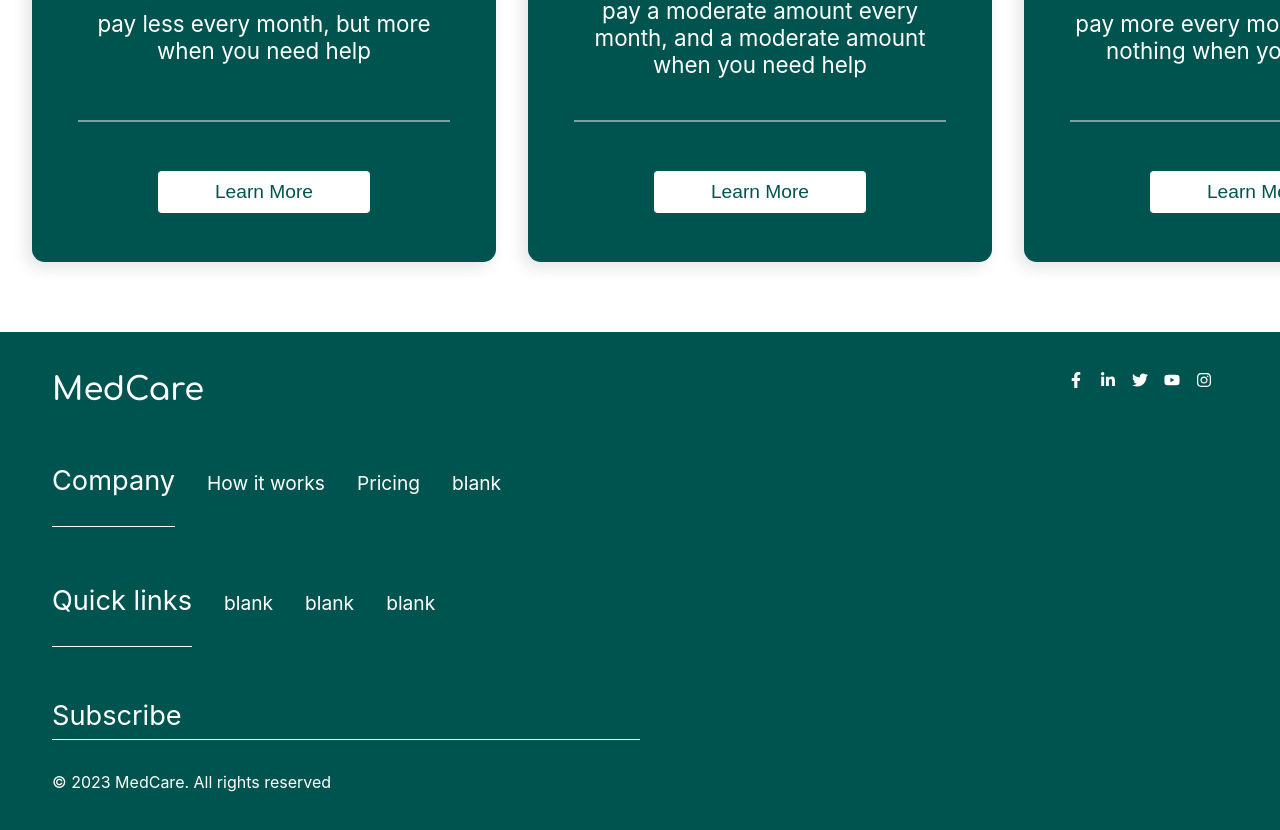
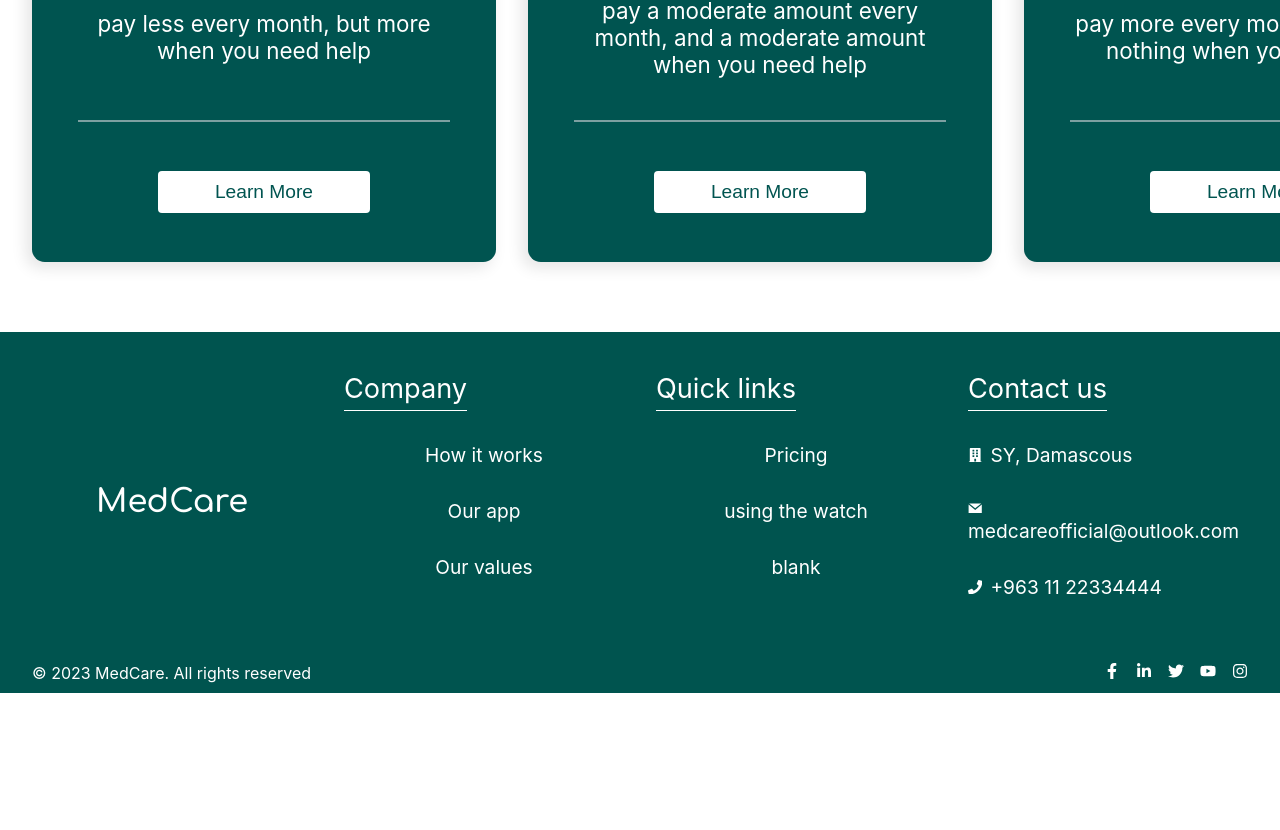
Before and after one commit to mohamad-alkaadi/MedCare, a React (Create React App) app in the folder final_last-version/: page / in a window 1280 px wide. Shown: the part 4307-5137 px from the top of the page. After the commit the page ends 5000 px from the top, so only its background shows below. Built offline with nearby package versions, Linux system fonts and the light colour scheme; a web font is replaced by a local one.

Commit message:
finished footer

```diff
--- a/final_last-version/src/common/Footer.js
+++ b/final_last-version/src/common/Footer.js
@@ -1,5 +1,6 @@
 import React,{useEffect,useState,useRef} from 'react'
-import {FaArrowRight,FaFacebookF,FaLinkedinIn,FaYoutube,FaInstagram,FaTwitter} from 'react-icons/fa'
+import {FaArrowRight,FaFacebookF,FaLinkedinIn,FaYoutube,FaInstagram,FaTwitter,FaHome,FaBuilding,FaPhone} from 'react-icons/fa'
+import {GrMail} from 'react-icons/gr'
 import './css/footer.css'
 
 function useWindowSize(){
@@ -28,46 +29,23 @@ const Footer = () => {
                 <div className='footer-company-links'>
                     <div className='footer-company-title'>Company</div>
                     <div className='footer-links'><a className='footer-link footer-company-one' href='/'>How it works</a></div>
-                    <div className='footer-links'><a className='footer-link footer-company-two' href='/'>Pricing</a></div>
-                    <div className='footer-links'><a className='footer-link footer-company-three' href='/'>blank</a></div>
+                    <div className='footer-links'><a className='footer-link footer-company-two' href='/'>Our app</a></div>
+                    <div className='footer-links'><a className='footer-link footer-company-three' href='/'>Our values</a></div>
                 </div>
 
                 <div className='footer-quick-links'>
                     <div className='footer-quick-title'>Quick links</div>
-                    <div className='footer-links'><a className='footer-link footer-quick-one' href='/'>blank</a></div>
-                    <div className='footer-links'><a className='footer-link footer-quick-two' href='/'>blank</a></div>
+                    <div className='footer-links'><a className='footer-link footer-quick-one' href='/'>Pricing</a></div>
+                    <div className='footer-links'><a className='footer-link footer-quick-two' href='/'>using the watch</a></div>
                     <div className='footer-links'><a className='footer-link footer-quick-three' href='/'>blank</a></div>
                 </div>
-            {width>1581?
-                    <div className='footer-subscribe'>
-                        <div className='subscribe-title'>Subscribe</div>
-                        <div className='footer-subscribe-box'>
-                            <input type="text" className='footer-subscribe-input' placeholder='Get product updates'/>
-                            <button className='footer-sub-button'><FaArrowRight className='footer-arrow'/></button>
-                        </div>
-                    </div>
-                :
-                    <div className='footer-subscribe'>
-                        <div class="sub-hidden field">
-                            <input type="input" className="sub-hidden-input" placeholder="Subscribe" name="subscribe" id='subscribe'/>
-                            <label for="subscribe" className="sub-hidden-label">Subscribe</label>
-                            <button className='sub-hid-button'><FaArrowRight className='footer-arrow'/></button>
-                        </div>
+                <div className='footer-contact-us'>
+                    <div className='footer-contact-title'>Contact us</div>
+                    <div className='footer-contact'><FaBuilding className='contact-icon'/><a>SY, Damascous</a></div>
+                    <div className='footer-contact'><GrMail className='contact-icon'/><a href='mailto: medcareofficial@outlook.com'>medcareofficial@outlook.com</a></div>
+                    <div className='footer-contact'><FaPhone className='contact-icon'/><a href='tel:+963112233444'>+963 11 22334444</a></div>
+                </div>
 
-                    </div>}
-
-
-
-
-
-
-                {/* <div className='footer-subscribe'>
-                    <div className='subscribe-title'>Subscribe</div>
-                    <div className='footer-subscribe-box'>
-                        <input type="text" className='footer-subscribe-input' placeholder='Get product updates'/>
-                        <button className='footer-sub-button'><FaArrowRight className='footer-arrow'/></button>
-                    </div>
-                </div> */}
 
                 <div className='footer-copyright'>
                     © 2023 MedCare. All rights reserved
--- a/final_last-version/src/common/css/footer.css
+++ b/final_last-version/src/common/css/footer.css
@@ -2,7 +2,7 @@
     background-color: #00544f;
 }
 .footer{
-    padding: 40px 20px;
+    padding: 40px 0px 10px 0px;
     grid-template-rows: repeat(1fr,5);
 }
 
@@ -22,7 +22,10 @@
 .footer-quick-links{
     grid-column: span 3;
 }
-.footer-company-title , .footer-quick-title,.subscribe-title{
+.footer-contact-us{
+    grid-column: span 3;
+}
+.footer-company-title , .footer-quick-title,.footer-contact-title{
     justify-self: start;
     font-size: 1.7rem;
     color: #fff;
@@ -30,10 +33,7 @@
     width: fit-content;
     padding-bottom: 5px;
 }
-.subscribe-title{
-    border-bottom: 1px solid #fff;
-    height: fit-content;
-}
+
 .footer-links{
     justify-self: center;
     margin: 2rem 0;
@@ -44,19 +44,21 @@
     color: #fff;
 }
 
-.footer-subscribe{
-    grid-column: span 3;
-    display: grid;
+.footer-contact a{
+    text-decoration: none;
+    color:#fff;
+    font-size: 1.2rem;
 }
 
-.subscribe-box{
-    justify-self: start;
+.contact-icon{
+    margin-right: .5rem;
+    font-size: .9rem;
 }
 
-.sublabel{
-    display: none;
+.footer-contact{
+    color:#fff;
+    margin:2rem 0;
 }
-
 .footer-copyright{
     grid-column: span 6;
     color: #fff;
@@ -74,43 +76,9 @@
     margin-left: 1rem;
 }
 
-.footer-subscribe-box{
-    display: flex;
-}
-
-.footer-subscribe-input{
-    height: 48px;
-    width: 65%;
-    grid-area: field;
-    border: none;
-}
-
-.footer-sub-button{
-    height: 48px;
-    width: 12%;
-    grid-area: button;
-    border: none;
-    display: grid;
-    justify-content: center;
-    align-content: center;
-}
-
-.footer-arrow{
-    color: #00544f;
-    font-size: 1rem;
-
-}
-
-@media(max-width:1700px){
-    .footer-subscribe-input{
-        height: 48px;
-        width: 70%;
-    }
-
-    .footer-sub-button{
-        height: 48px;
-        width: 14%;
-
+@media(max-width:1264px){
+    .footer{
+        column-gap: 1px;
     }
 }
 
@@ -119,11 +87,14 @@
 
 
 
-@media(max-width:1581px){
+
+@media(max-width:1171px){
     .footer-logo{
         grid-column: span 3;
+        grid-row: 1;
         justify-content: start;
         align-content: center;
+        margin-bottom: 1rem;
     }
     .footer-company-links{
         grid-column: span 12;
@@ -138,6 +109,7 @@
         margin-right: 2rem;
     }
     .footer-links{
+        margin:0;
         margin-right: 2rem;
     }
     .footer-quick-links{
@@ -148,90 +120,13 @@
         display: flex;
     }
 
-    /* -------------------hidden subscribe----------------- */
-    .footer-subscribe{
-        grid-row: 4;
+    .footer-contact-us{
         grid-column: span 12;
     }
-    .sub-hid-button{
-        background: none;
-        border: none;
-        border-bottom: #fff solid 1px;
-        display: none;
-    }
-    .footer-arrow{
-        color: #fff;
-    }
-    .sub-hidden {
-        display: flex;
-        position: relative;
-        padding: 15px 0 0;
-        /* margin-top: 10px; */
-        width: 50%;
-      }
-
-      .sub-hidden-input {
-        font-family: inherit;
-        width: 100%;
-        border: 0;
-        border-bottom: 1px solid #fff;
-        outline: 0;
-        font-size: 1.3rem;
-        color: #fff;
-        padding: 10px 0;
-        background: transparent;
-        transition: border-color 0.2s;
-        font-weight: 300;
-      }
-      .sub-hidden-input::placeholder {
-        color: transparent;
-      }
-      .sub-hidden-input:placeholder-shown ~ .sub-hidden-label {
-        font-size: 1.7rem;
-        cursor: text;
-        top: 20px;
-      }
-
-      .sub-hidden-label {
-        position: absolute;
-        top: 0;
-        display: block;
-        transition: 0.2s;
-        font-size: 1rem;
-        color: #fff;
-        font-weight: 400;
-      }
-
-      .sub-hidden-input:focus {
-        padding-bottom: 6px;
-        font-weight: 300;
-        border-width: 1px;
-        border-image: #fff;
-        /* border-image: linear-gradient(to right, #11998e, #38ef7d); */
-        border-image-slice: 1;
-      }
-      .sub-hidden-input:focus ~ .sub-hidden-label {
-        position: absolute;
-        top: 0;
-        display: block;
-        transition: 0.2s;
-        font-size: 1rem;
-        color: #fff;
-        font-weight: 400;
-      }
-      .sub-hidden-input:focus ~  .sub-hid-button{
-        display: block;
-    }
-
-      /* reset input */
-      .sub-hidden-input:required, .sub-hidden-input:invalid {
-        box-shadow: none;
-      }
-
-/* -------------------end of hidden subscribe---------------------------- */
 
     .footer-social{
         grid-column: span 9;
+        grid-row: 1;
         justify-content: end;
     }
 
@@ -262,6 +157,7 @@
     .grid-system{
         display: grid;
         grid-template-columns: repeat(4,1fr);
+        padding-left: 1rem;
         margin:auto;
         width: 100%;
         row-gap: 1px;
@@ -269,7 +165,7 @@
 
     .footer-logo{
         grid-column: span 4;
-        margin-bottom: 2rem;
+        /* margin-bottom: 2rem; */
     }
 
     .footer-company-links, .footer-quick-links{
@@ -278,8 +174,9 @@
         flex-direction: column;
     }
 
-    .footer-company-title,.footer-quick-title{
-        display: none;
+    .footer-company-title,.footer-quick-title,.footer-contact-title{
+        /* display: none; */
+        margin-top: 2rem;
     }
 
     .footer-links{
@@ -287,10 +184,7 @@
         margin-top: 1rem;
     }
 
-    .footer-subscribe{
-        grid-column: span 4;
-        margin-bottom: 2.5rem;
-    }
+
 
     .footer-social{
         grid-column: span 4;
```
